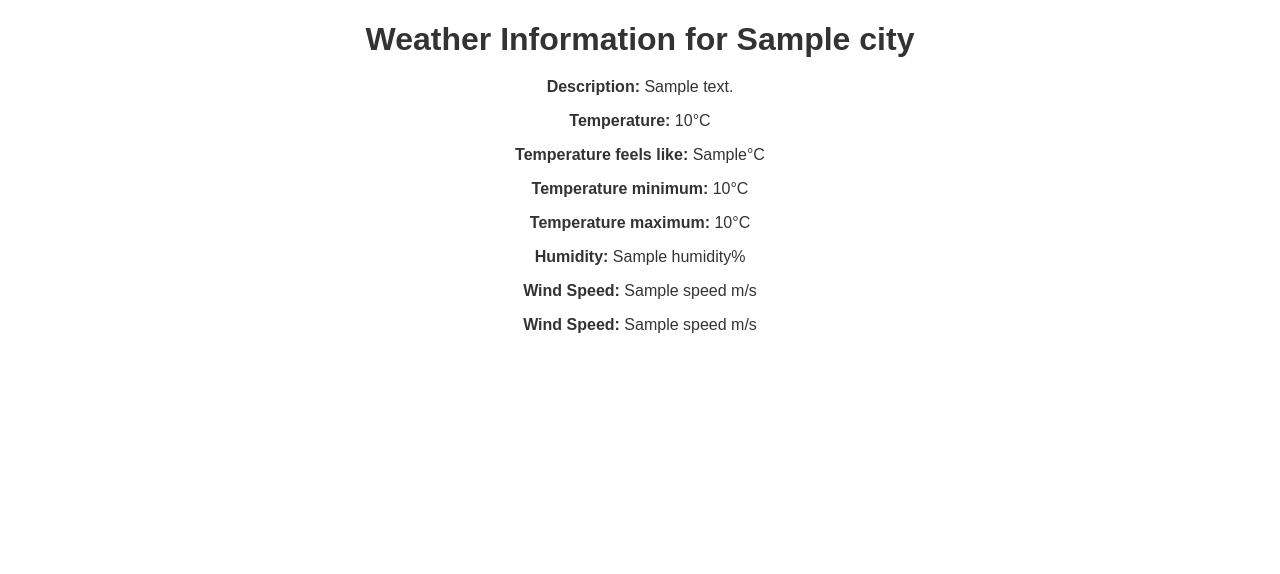
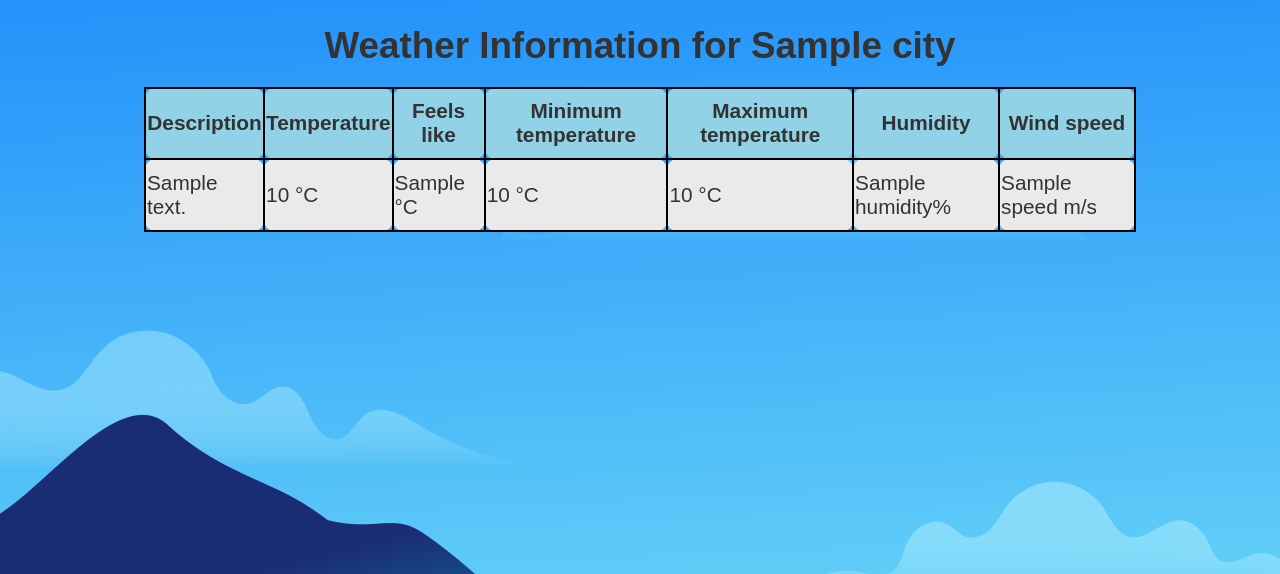
Before and after one commit to sbruccu/weatherApp, a Flask app: template templates/weather.html in a window 1280 px wide. Shown: the top 574 px of the page. Run offline with Flask 3, Linux system fonts and the light colour scheme; the template is opened without the code that fills it: most values are stand-ins (such as "Sample title", 1, 10 or a date in 2020).

Commit message:
Added css and some fixes

```diff
--- a/static/styles.css
+++ b/static/styles.css
@@ -8,6 +8,7 @@ body {
 h1 {
     text-align: center;
     margin-bottom: 20px;
+    font-size: 230%;
 }
 
 form {
@@ -17,6 +18,7 @@ form {
 
 input[type="text"] {
     padding: 5px;
+    text-align: left;
     font-size: 16px;
 }
 
@@ -41,3 +43,45 @@ input[type="submit"]:hover {
 .center {
     text-align: center;
 }
+
+th {
+    background-color: #92d2e7;
+    border: 2px solid;
+    border-color: black;
+    border-collapse: collapse;
+    text-align: center;
+    border-radius: 10px;
+    border-collapse: collapse;
+}
+
+td {
+    border: 2px solid;
+    border-radius: 10px;
+    border-color: black;
+    border-collapse: collapse;
+    text-align: left;
+    background-color: rgb(234, 234, 234);
+}
+
+table {
+    border: 2px solid;
+    border-color: black;
+    border-collapse: collapse;
+    width: 80%;
+    height: 145px;
+    font-size: 130%;
+    border-radius: 10px;
+    border-collapse: collapse;
+}
+
+.table-container {
+    border-radius: 30px;
+    overflow: hidden;
+    align-items: center;
+    display: flex;
+    justify-content: center;
+}
+
+#weather-background {
+    background-image: url("data/lightBlue.jpg");
+}
--- a/templates/weather.html
+++ b/templates/weather.html
@@ -5,17 +5,32 @@
     <title>Weather Information</title>
     <link rel="stylesheet" href="{{ url_for('static', filename='styles.css') }}">
 </head>
-<body class="center">
+<body class="center" id="weather-background">
     <h1>Weather Information for {{ city }}</h1>
     {% if weather_data %}
-        <p><strong>Description:</strong> {{ weather_data['weather'][0]['description'] }}</p>
-        <p><strong>Temperature:</strong> {{ weather_data['main']['temp'] }}°C</p>
-        <p><strong>Temperature feels like:</strong> {{ weather_data['main']['feels_like'] }}°C</p>
-        <p><strong>Temperature minimum:</strong> {{ weather_data['main']['temp_min'] }}°C</p>
-        <p><strong>Temperature maximum:</strong> {{ weather_data['main']['temp_max'] }}°C</p>
-        <p><strong>Humidity:</strong> {{ weather_data['main']['humidity'] }}%</p>
-        <p><strong>Wind Speed:</strong> {{ weather_data['wind']['speed'] }} m/s</p>
-        <p><strong>Wind Speed:</strong> {{ weather_data['wind']['speed'] }} m/s</p>
+        <div class="table-container">
+            <table>
+                <tr>
+                <th>Description</th>
+                <th>Temperature</th>
+                <th>Feels like</th>
+                <th>Minimum temperature</th>
+                <th>Maximum temperature</th>
+                <th>Humidity</th>
+                <th>Wind speed</th>
+                </tr>
+                <tr>
+                <td>{{ weather_data['weather'][0]['description'] }}</td>
+                <td>{{ weather_data['main']['temp'] }} °C</td>
+                <td>{{ weather_data['main']['feels_like'] }} °C</td>
+                <td>{{ weather_data['main']['temp_min'] }} °C</td>
+                <td>{{ weather_data['main']['temp_max'] }} °C</td>
+                <td>{{ weather_data['main']['humidity'] }}%</td>
+                <td>{{ weather_data['wind']['speed']}} m/s</td>
+                </tr>
+            </table>
+        </div>
+
     {% else %}
         <p>Weather information not available for this city.</p>
     {% endif %}
```
Also changed, not shown: README.md, static/data/lightBlue.jpg (added), 2 other files.
